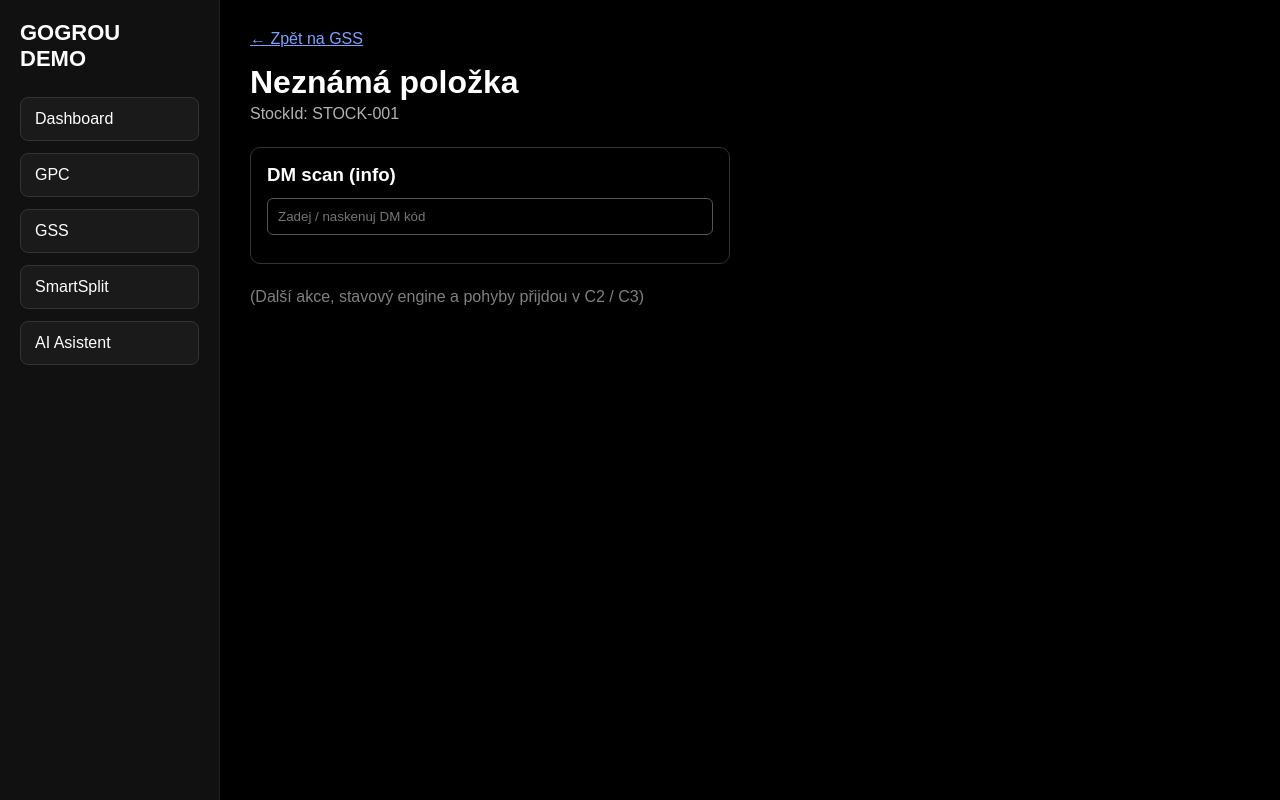
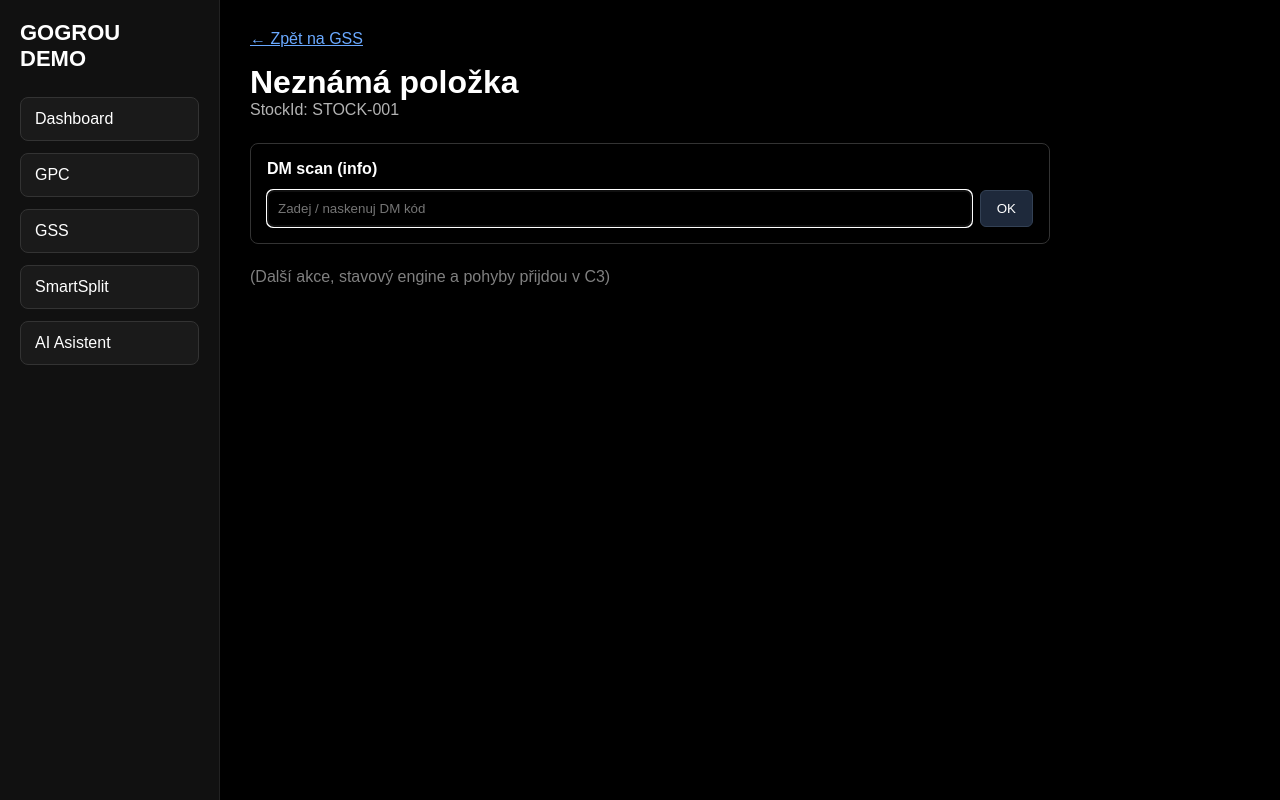
Before and after one commit to gogrou-app/gogrou-demo, a Next.js app: page /gss/STOCK-001 in a window 1280 px wide. Built offline with nearby package versions, Linux system fonts and the light colour scheme.

Commit message:
Update page.jsx

```diff
--- a/app/gss/[stockId]/page.jsx
+++ b/app/gss/[stockId]/page.jsx
@@ -3,115 +3,130 @@
 import { useState } from "react";
 import Link from "next/link";
 
-import gssStock from "../data/gssStock";
-import auditLog from "../data/auditLog";
-import locations from "../data/locations";
+import gssStock, { findDmByCode } from "../data/gssStock";
 
-export default function GSSItemDetail({ params }) {
+export default function GssItemDetail({ params }) {
   const { stockId } = params;
 
-  // demo – vezmeme první položku
-  const stockItem = gssStock[0];
+  const stockItem = gssStock.find((s) => s.id === stockId);
 
-  // --- C1: DM scan (INFO ONLY) ---
   const [dmInput, setDmInput] = useState("");
-  const [dmInfo, setDmInfo] = useState(null);
+  const [dmResult, setDmResult] = useState(null);
+  const [notFound, setNotFound] = useState(false);
 
-  const handleDmScan = () => {
-    const dm = stockItem.dm_items.find(
-      (item) => item.dm_code === dmInput.trim()
-    );
+  function handleScan(e) {
+    e.preventDefault();
 
-    if (!dm) {
-      setDmInfo({
-        error: true,
-        message: "DM kód nenalezen"
-      });
-      return;
+    const result = findDmByCode(dmInput.trim());
+
+    if (result) {
+      setDmResult(result);
+      setNotFound(false);
+    } else {
+      setDmResult(null);
+      setNotFound(true);
     }
 
-    setDmInfo({
-      error: false,
-      dm_code: dm.dm_code,
-      status: dm.status,
-      location: dm.location,
-      sharpenings: `${dm.sharpened}/${dm.max_sharpenings}`
-    });
-  };
+    setDmInput("");
+  }
+
+  if (!stockItem) {
+    return <div>Položka nenalezena</div>;
+  }
 
   return (
-    <div>
-      {/* NAVIGACE */}
-      <Link
-        href="/gss"
-        style={{ color: "#7aa2ff", display: "inline-block", marginBottom: 16 }}
-      >
+    <div style={{ maxWidth: 800 }}>
+      <Link href="/gss" style={{ color: "#6aa9ff" }}>
         ← Zpět na GSS
       </Link>
 
-      {/* HLAVIČKA */}
-      <h1 style={{ marginBottom: 4 }}>{stockItem.name}</h1>
-      <div style={{ opacity: 0.7, marginBottom: 24 }}>
-        StockId: {stockId}
-      </div>
+      <h1 style={{ marginTop: 16 }}>{stockItem.name}</h1>
+      <div style={{ opacity: 0.7 }}>StockId: {stockItem.id}</div>
 
-      {/* C1 – DM SCAN PANEL */}
-      <div
+      {/* DM SCAN INFO */}
+      <form
+        onSubmit={handleScan}
         style={{
+          marginTop: 24,
+          padding: 16,
           border: "1px solid #333",
-          borderRadius: 10,
-          padding: 16,
-          marginBottom: 24,
-          maxWidth: 480
+          borderRadius: 8
         }}
       >
-        <h3 style={{ marginBottom: 12 }}>DM scan (info)</h3>
+        <strong>DM scan (info)</strong>
 
+        <div style={{ marginTop: 12, display: "flex", gap: 8 }}>
           <input
             type="text"
-          placeholder="Zadej / naskenuj DM kód"
             value={dmInput}
             onChange={(e) => setDmInput(e.target.value)}
-          onKeyDown={(e) => e.key === "Enter" && handleDmScan()}
+            placeholder="Zadej / naskenuj DM kód"
+            autoFocus
             style={{
-            width: "100%",
+              flex: 1,
               padding: 10,
-            borderRadius: 6,
-            border: "1px solid #555",
               background: "#000",
               color: "#fff",
-            marginBottom: 12
+              border: "1px solid #444",
+              borderRadius: 6
             }}
           />
 
-        {dmInfo && (
+          <button
+            type="submit"
+            style={{
+              padding: "10px 16px",
+              background: "#1e293b",
+              color: "#fff",
+              border: "1px solid #334155",
+              borderRadius: 6,
+              cursor: "pointer"
+            }}
+          >
+            OK
+          </button>
+        </div>
+      </form>
+
+      {/* VÝSLEDEK */}
+      {dmResult && (
         <div
           style={{
-              marginTop: 12,
-              padding: 12,
-              borderRadius: 6,
-              background: dmInfo.error ? "#330000" : "#111",
-              border: "1px solid #333"
+            marginTop: 20,
+            padding: 16,
+            border: "1px solid #2e7d32",
+            borderRadius: 8,
+            background: "#061b0f"
           }}
         >
-            {dmInfo.error ? (
-              <strong>{dmInfo.message}</strong>
-            ) : (
-              <>
-                <div><strong>DM:</strong> {dmInfo.dm_code}</div>
-                <div><strong>Stav:</strong> {dmInfo.status}</div>
-                <div><strong>Lokace:</strong> {dmInfo.location}</div>
-                <div><strong>Přebroušení:</strong> {dmInfo.sharpenings}</div>
-              </>
-            )}
+          <strong>DM nalezen</strong>
+
+          <div style={{ marginTop: 8 }}>
+            <div>DM kód: <b>{dmResult.dm_code}</b></div>
+            <div>Stav: {dmResult.status}</div>
+            <div>Lokace: {dmResult.location}</div>
+            <div>Položka: {dmResult.stockName}</div>
+          </div>
         </div>
       )}
+
+      {notFound && (
+        <div
+          style={{
+            marginTop: 20,
+            padding: 16,
+            border: "1px solid #7f1d1d",
+            borderRadius: 8,
+            background: "#1a0505"
+          }}
+        >
+          ❌ DM kód nenalezen
         </div>
+      )}
 
-      {/* DALŠÍ ČÁSTI (zatím beze změn) */}
-      <p style={{ opacity: 0.5 }}>
-        (Další akce, stavový engine a pohyby přijdou v C2 / C3)
-      </p>
+      <div style={{ marginTop: 24, opacity: 0.5 }}>
+        (Další akce, stavový engine a pohyby přijdou v C3)
+      </div>
     </div>
   );
 }
```
Lines whose indentation alone changed are shown as unchanged.
